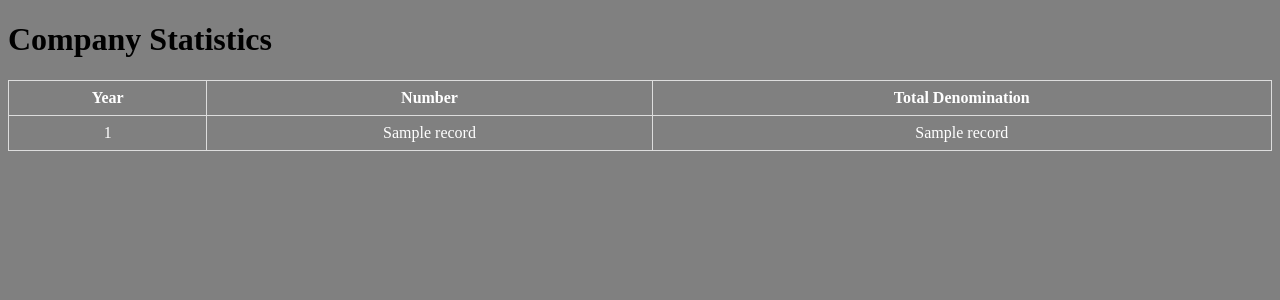
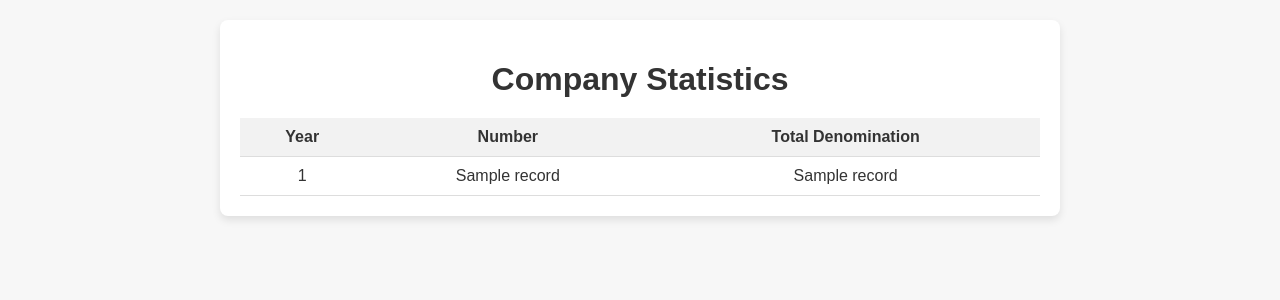
Before and after one commit to Kaushal845/DCC-Assignment-4, a Flask app: template templates/q1e2results.html in a window 1280 px wide. Shown: the top 300 px of the page. Run offline with Flask 3, Linux system fonts and the light colour scheme; the template is opened without the code that fills it: most values are stand-ins (such as "Sample title", 1, 10 or a date in 2020); some libraries are stand-ins or nearby versions.

Commit message:
DCC Assignment 4

```diff
--- a/templates/q1e2results.html
+++ b/templates/q1e2results.html
@@ -5,89 +5,81 @@
     <meta name="viewport" content="width=device-width, initial-scale=1.0">
     <title>Search Results</title>
     <style>
+        body {
+            font-family: Arial, sans-serif;
+            background-color: #f7f7f7;
+            color: #333;
+            margin: 0;
+            padding: 0;
+        }
+        .container {
+            max-width: 800px;
+            margin: 20px auto;
+            padding: 20px;
+            background-color: #fff;
+            border-radius: 8px;
+            box-shadow: 0 4px 8px rgba(0, 0, 0, 0.1);
+        }
+        h1 {
+            color: #333;
+            text-align: center;
+            margin-bottom: 20px;
+        }
         table {
+            width: 100%;
             border-collapse: collapse;
-            width: 100%;
+            margin-top: 20px;
         }
         th, td {
-            border: 1px solid #ddd;
-            padding: 8px;
+            padding: 10px;
+            border-bottom: 1px solid #ddd;
             text-align: center;
         }
-<!--        th {-->
-<!--            background-color: #f2f2f2;-->
-<!--        }-->
+        th {
+            background-color: #f2f2f2;
+            color: #333;
+        }
+        tr:nth-child(even) {
+            background-color: #f9f9f9;
+        }
+        tr:hover {
+            background-color: #f2f2f2;
+        }
+        .no-records {
+            text-align: center;
+            color: #777;
+            margin-top: 20px;
+        }
     </style>
-    <script src="https://cdn.jsdelivr.net/npm/chart.js"></script>
 </head>
-<body bgcolor="grey">
-    <h1>Company Statistics</h1>
+<body>
+    <div class="container">
+        <div align="center">
+        <h1>Company Statistics</h1></div>
         {% if records %}
         <table>
             <thead>
                 <tr>
-                <th style="color: white;">Year</th>
-                <th style="color: white;">Number</th>
-                <th style="color: white;">Total Denomination</th>
+                    <th>Year</th>
+                    <th>Number</th>
+                    <th>Total Denomination</th>
                     <!-- Add more columns as needed -->
                 </tr>
             </thead>
             <tbody>
                 {% for record in records %}
                 <tr>
-                <td style="color: white;">{{ record[0] }}</td>
-                <td style="color: white;">{{ record[1] }}</td>
-                <td style="color: white;">{{ record[2] }}</td>
+                    <td>{{ record[0] }}</td>
+                    <td>{{ record[1] }}</td>
+                    <td>{{ record[2] }}</td>
                     <!-- Add more columns as needed -->
                 </tr>
                 {% endfor %}
             </tbody>
+        </table>
         {% else %}
-        <p>No records found.</p>
+        <p class="no-records">No records found.</p>
         {% endif %}
-    </table>
-
-
-<!-- <canvas id="statisticsChart" width="800" height="400"></canvas>-->
-
-<!--    <script>-->
-<!--        var statisticsData = records[0];-->
-
-
-<!--        var years = statisticsData[0];-->
-<!--        var bondCounts = statisticsData[1];-->
-<!--        var totalValues = statisticsData[2];-->
-
-
-<!--        var ctx = document.getElementById('statisticsChart').getContext('2d');-->
-<!--        var myChart = new Chart(ctx, {-->
-<!--            type: 'bar',-->
-<!--            data: {-->
-<!--                labels: years,-->
-<!--                datasets: [{-->
-<!--                    label: 'Number of Bonds',-->
-<!--                    data: bondCounts,-->
-<!--                    backgroundColor: 'rgba(255, 99, 132, 0.2)', // Red color with opacity-->
-<!--                    borderColor: 'rgba(255, 99, 132, 1)', // Red color without opacity-->
-<!--                    borderWidth: 1-->
-<!--                }, {-->
-<!--                    label: 'Total Value',-->
-<!--                    data: totalValues,-->
-<!--                    backgroundColor: 'rgba(54, 162, 235, 0.2)', // Blue color with opacity-->
-<!--                    borderColor: 'rgba(54, 162, 235, 1)', // Blue color without opacity-->
-<!--                    borderWidth: 1-->
-<!--                }]-->
-<!--            },-->
-<!--            options: {-->
-<!--                scales: {-->
-<!--                    yAxes: [{-->
-<!--                        ticks: {-->
-<!--                            beginAtZero: true-->
-<!--                        }-->
-<!--                    }]-->
-<!--                }-->
-<!--            }-->
-<!--        });-->
-<!--    </script>-->
+    </div>
 </body>
 </html>
```
Also changed, not shown: templates/q1e3results.html (+61 -60 lines). Lines whose indentation alone changed are shown as unchanged.
